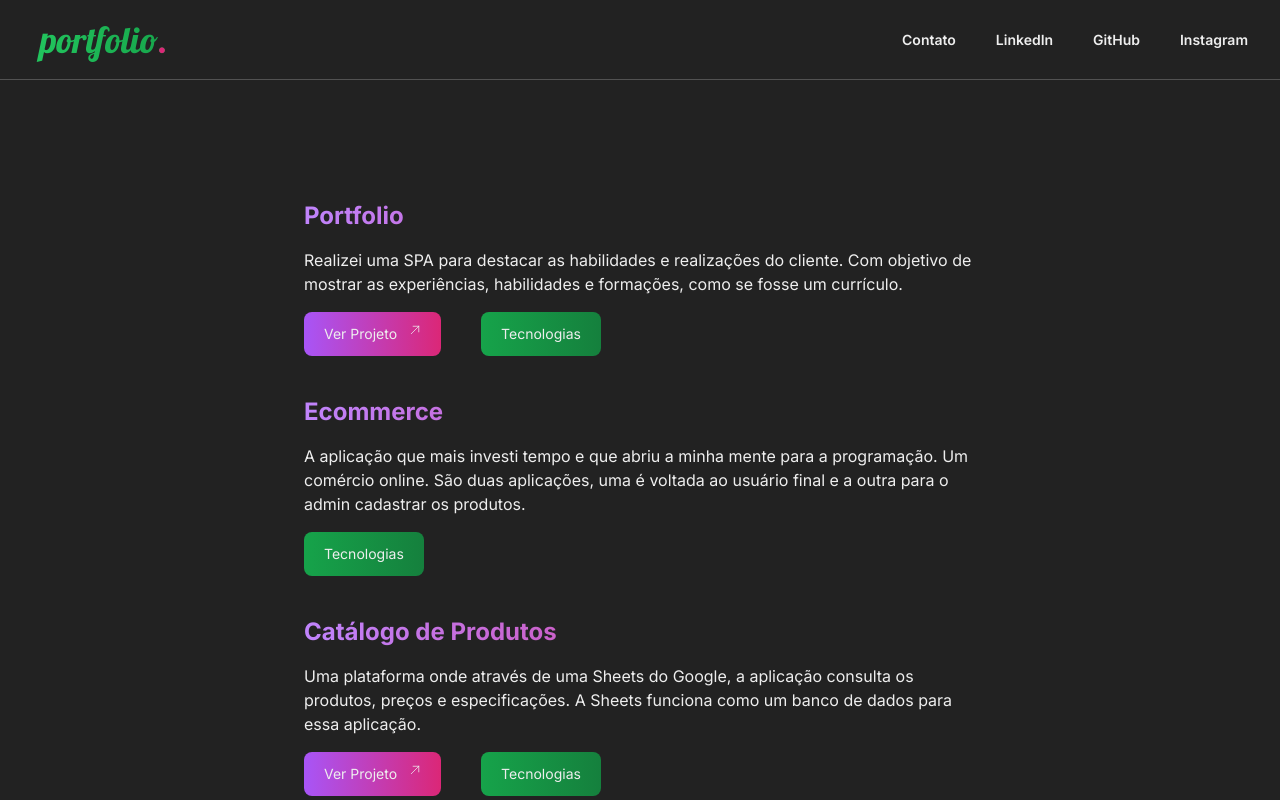
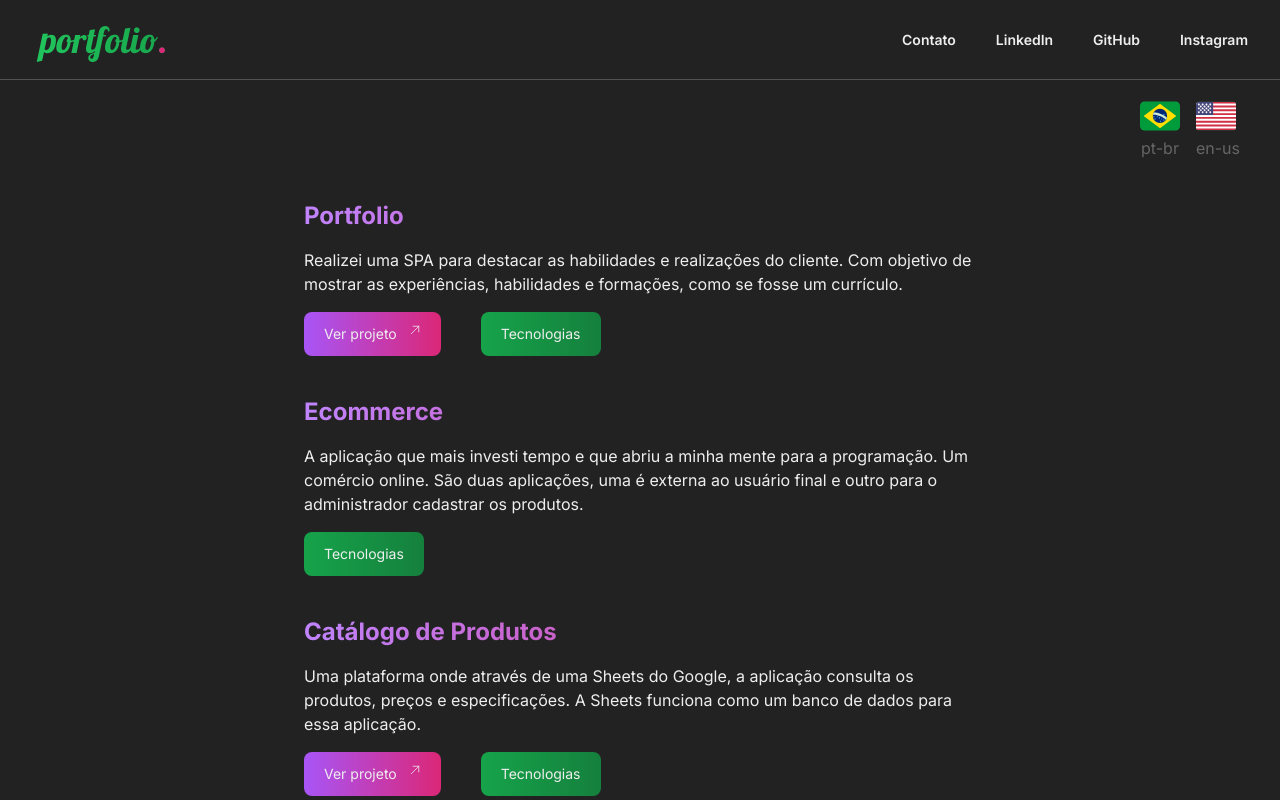
Before and after one commit to leuzaoo/portfolio, a Next.js app: page /projects in a window 1280 px wide. Shown: the top 800 px of the page. Built offline with nearby package versions, Linux system fonts and the light colour scheme.

Commit message:
Updated internacionalization

```diff
--- a/app/components/LangSwitcher.jsx
+++ b/app/components/LangSwitcher.jsx
@@ -33,6 +33,7 @@ export default function LangSwitcher() {
             alt={languageOption.name}
           />
           <span
+            className="font-bold"
             style={{
               fontWeight:
                 i18n.language === languageOption.value ? "bold" : "normal",
--- a/app/components/Navbar.jsx
+++ b/app/components/Navbar.jsx
@@ -4,7 +4,6 @@ import { useState } from "react";
 import Image from "next/image";
 
 import { Lobster } from "next/font/google";
-
 const lobster = Lobster({ weight: "400", subsets: ["latin"] });
 
 function DeviceNavBar({ open }) {
--- a/app/components/Popup.jsx
+++ b/app/components/Popup.jsx
@@ -9,14 +9,16 @@ import {
   PopoverCloseButton,
   Button,
 } from "@chakra-ui/react";
+import { useTranslation } from "react-i18next";
 
 export default function Popup({ title }) {
+  const { t } = useTranslation();
   return (
     <div>
       <Popover isLazy>
         <PopoverTrigger>
           <Button className="static bg-gradient-to-r from-green-600 to-green-700 px-5 py-3 text-sm rounded-lg">
-            Tecnologias
+            {t("Technologies")}
           </Button>
         </PopoverTrigger>
         <PopoverContent className="right-8 bg-gradient-to-br from-gray-800 to-gray-900 border border-gray-700 text-white max-w-xs rounded-lg">
--- a/app/projects/page.jsx
+++ b/app/projects/page.jsx
@@ -1,34 +1,30 @@
 "use client";
+import LangSwitcher from "../components/LangSwitcher";
 import AboutProject from "../components/AboutProject";
 import ButtonLink from "../components/ButtonLink";
 import Popup from "../components/Popup";
 
+import { useTranslation } from "react-i18next";
+
 export default function ProjectsPage() {
+  const { t } = useTranslation();
   return (
+    <>
       <div className="px-8 w-full flex flex-col lg:items-center lg:mx-auto">
+        <LangSwitcher />
         <div className="mt-10 lg:mt-20 lg:max-w-2xl">
-        <AboutProject
-          title="Portfolio"
-          description="Realizei uma SPA para destacar as habilidades e realizações do
-          cliente. Com objetivo de mostrar as experiências, habilidades e
-          formações, como se fosse um currículo."
-        />
+          <AboutProject title="Portfolio" description={t("PortfolioDesc")} />
 
           <div className="mt-4 flex items-center justify-between md:justify-normal md:gap-10">
             <a href="https://yhwconsulting.netlify.app/" target="_blank">
-            <ButtonLink text="Ver Projeto" />
+              <ButtonLink text={t("SeeProject")} />
             </a>
             <Popup title="HTML & SCSS." />
           </div>
         </div>
 
         <div>
-        <AboutProject
-          title="Ecommerce"
-          description="A aplicação que mais investi tempo e que abriu a minha mente para a
-        programação. Um comércio online. São duas aplicações, uma é voltada ao
-        usuário final e a outra para o admin cadastrar os produtos."
-        />
+          <AboutProject title="Ecommerce" description={t("EcommerceDesc")} />
           <div className="mt-4">
             <Popup title="MongoDB, NextJS, Express & AWS." />
           </div>
@@ -36,14 +32,12 @@ export default function ProjectsPage() {
 
         <div>
           <AboutProject
-          title="Catálogo de Produtos"
-          description="Uma plataforma onde através de uma Sheets do Google, a aplicação
-        consulta os produtos, preços e especificações. A Sheets funciona como
-        um banco de dados para essa aplicação."
+            title={t("ProductCatalog")}
+            description={t("ProductCatalogDesc")}
           />
           <div className="mt-4 flex items-center justify-between md:justify-normal md:gap-10">
             <a href="https://aitrend.netlify.app/" target="_blank">
-            <ButtonLink text="Ver Projeto" />
+              <ButtonLink text={t("SeeProject")} />
             </a>
             <Popup title="JavaScript, Vue & Tailwind." />
           </div>
@@ -52,14 +46,13 @@ export default function ProjectsPage() {
         <div>
           <AboutProject
             title="Landing Page"
-          description="Realizei uma landing page sobre uma empresa onde o forte dela é o
-        laboratório de metrologia. A mesma trabalha com fabricação de peças e dispositivos
-        para controles dimensionais, escaneamento de peças e impressões 3D."
+            description={t("LandingPageDesc")}
           />
           <div className="mt-4">
             <Popup title="React" />
           </div>
         </div>
       </div>
+    </>
   );
 }
--- a/i18n/translations/enUS.json
+++ b/i18n/translations/enUS.json
@@ -12,6 +12,13 @@
     "DealingCustomerPurchase": "Dealing with the customer, post purchase, technical knowledge, among others.",
     "DesignCreatives": "Design & Creatives",
     "ConstructionArtsConnectingAudience": "Construction of arts with the aim of connecting with the audience.",
-    "TellAboutNextProject": "Tell me about your next project"
+    "TellAboutNextProject": "Tell me about your next project",
+    "PortfolioDesc": "Conducted a SPA to highlight the skills and achievements of the client. In order to showcase the experiences, skills and training, as if it were a CV.",
+    "Technologies": "Technologies",
+    "SeeProject": "Project",
+    "EcommerceDesc": "The application that I invested the most time in and that opened my mind to schedule. An online business. There are two applications, one is external to the end user and another for the administrator to register the products.",
+    "ProductCatalog": "Product Catalog",
+    "ProductCatalogDesc": "A platform where, through Google Sheets, the application consult products, prices and specifications. Sheets works as a database for this application.",
+    "LandingPageDesc": "I created a landing page about a company where its strong point is metrology laboratory. It works with the manufacture of parts and devices for dimensional controls, part scanning and 3D printing."
   }
 }
--- a/i18n/translations/ptBR.json
+++ b/i18n/translations/ptBR.json
@@ -12,6 +12,13 @@
     "DealingCustomerPurchase": "Tratativa com o cliente, pós compra, conhecimento técnico, entre outros.",
     "DesignCreatives": "Design & Criativos",
     "ConstructionArtsConnectingAudience": "Construção de artes com objetivo em conectar-se com a audiência.",
-    "TellAboutNextProject": "Me conte sobre seu próximo projeto"
+    "TellAboutNextProject": "Me conte sobre seu próximo projeto",
+    "PortfolioDesc": "Realizei uma SPA para destacar as habilidades e realizações do cliente. Com objetivo de mostrar as experiências, habilidades e formações, como se fosse um currículo.",
+    "Technologies": "Tecnologias",
+    "SeeProject": "Ver projeto",
+    "EcommerceDesc": "A aplicação que mais investi tempo e que abriu a minha mente para a programação. Um comércio online. São duas aplicações, uma é externa ao usuário final e outro para o administrador cadastrar os produtos.",
+    "ProductCatalog": "Catálogo de Produtos",
+    "ProductCatalogDesc": "Uma plataforma onde através de uma Sheets do Google, a aplicação consulta os produtos, preços e especificações. A Sheets funciona como um banco de dados para essa aplicação.",
+    "LandingPageDesc": "Realizei uma landing page sobre uma empresa onde o forte dela é o laboratório de metrologia. A mesma trabalha com fabricação de peças e dispositivos para controles dimensionais, escaneamento de peças e impressões 3D."
   }
 }
```
Lines whose indentation alone changed are shown as unchanged.
